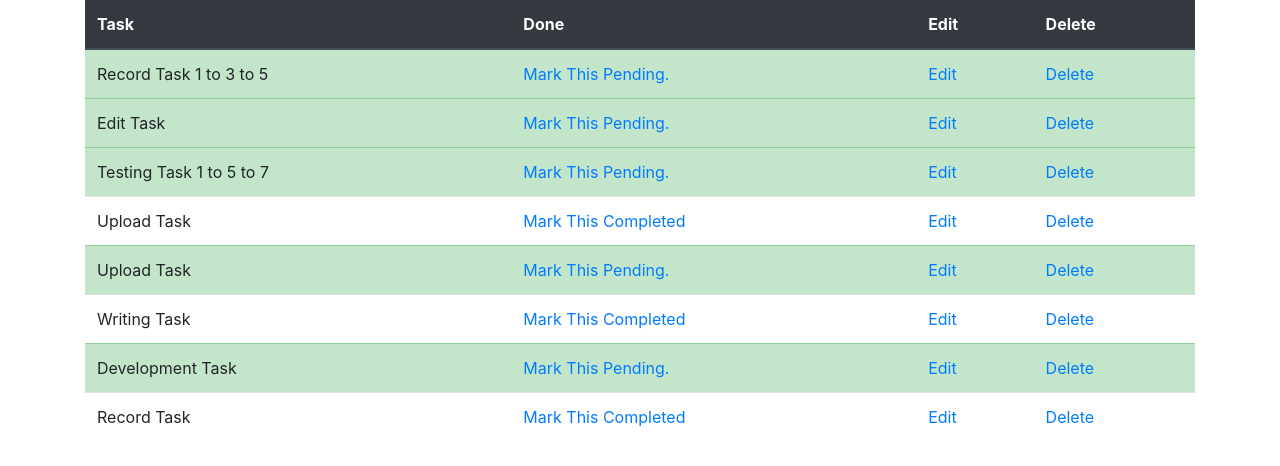
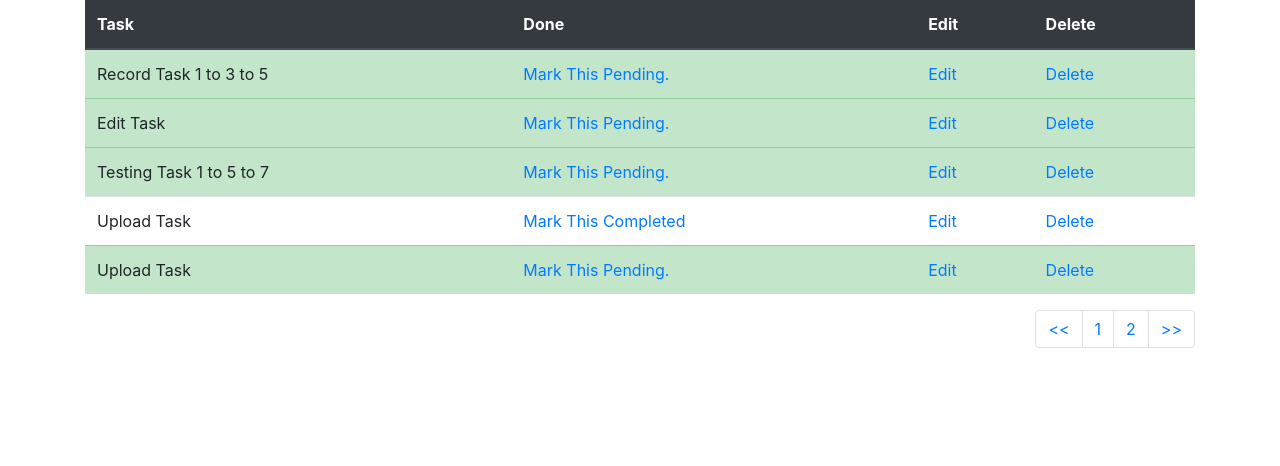
Before and after one commit to SothyLorn/taskmate, a Django app: page /todolist/ in a window 1280 px wide. Shown: the part 231-697 px from the top of the page. Run offline with Django 3.2, Linux system fonts and the light colour scheme; data comes from the database, SQL or seed files in the repository; some libraries are stand-ins or nearby versions.

Commit message:
add pagination

```diff
--- a/todolist_app/templates/todolist.html
+++ b/todolist_app/templates/todolist.html
@@ -43,5 +43,20 @@
                 {% endfor %}
             </tbody>
         </table>
+        <nav aria-label="Page navigation example">
+            <ul class="pagination justify-content-end">
+                <li class="page-item">
+                    <a class="page-link" href="?pg=1"><<</a>
+                </li>
+                {% if all_task.has_previous %}
+                    <li class="page-item"><a class="page-link" href="?pg={{ all_task.previous_page_number }}">{{ all_task.previous_page_number }}</a></li>
+                {% endif %}
+                <li class="page-item"><a class="page-link" href="?pg={{ all_task.number }}">{{ all_task.number }}</a></li>
+                {% if all_task.has_next %}
+                    <li class="page-item"><a class="page-link" href="?pg={{ all_task.next_page_number }}">{{ all_task.next_page_number }}</a></li>
+                {% endif %}
+                <li class="page-item"><a class="page-link" href="?pg={{ all_task.paginator.num_pages }}">>></a></li>
+            </ul>
+        </nav>
     </div>
 {% endblock content %}
--- a/todolist_app/views.py
+++ b/todolist_app/views.py
@@ -2,7 +2,7 @@ from django.shortcuts import render,redirect
 from django.http import HttpResponse
 from .models import Task
 from .forms import TaskForm
-
+from django.core.paginator import Paginator
 # Create your views here.
 # def todolist(request):
 #     return HttpResponse("Welcome to Task Page")
@@ -14,7 +14,10 @@ def todolist(request):
             form.save()
         return redirect('todolist')
     else:
-        all_task = Task.objects.all
+        all_task = Task.objects.all()
+        paginator = Paginator(all_task,5)
+        page = request.GET.get('pg')
+        all_task = paginator.get_page(page)
         return render(request, 'todolist.html',{'all_task':all_task})
 def delete_task(request,task_id):
     task = Task.objects.get(pk=task_id)
```
